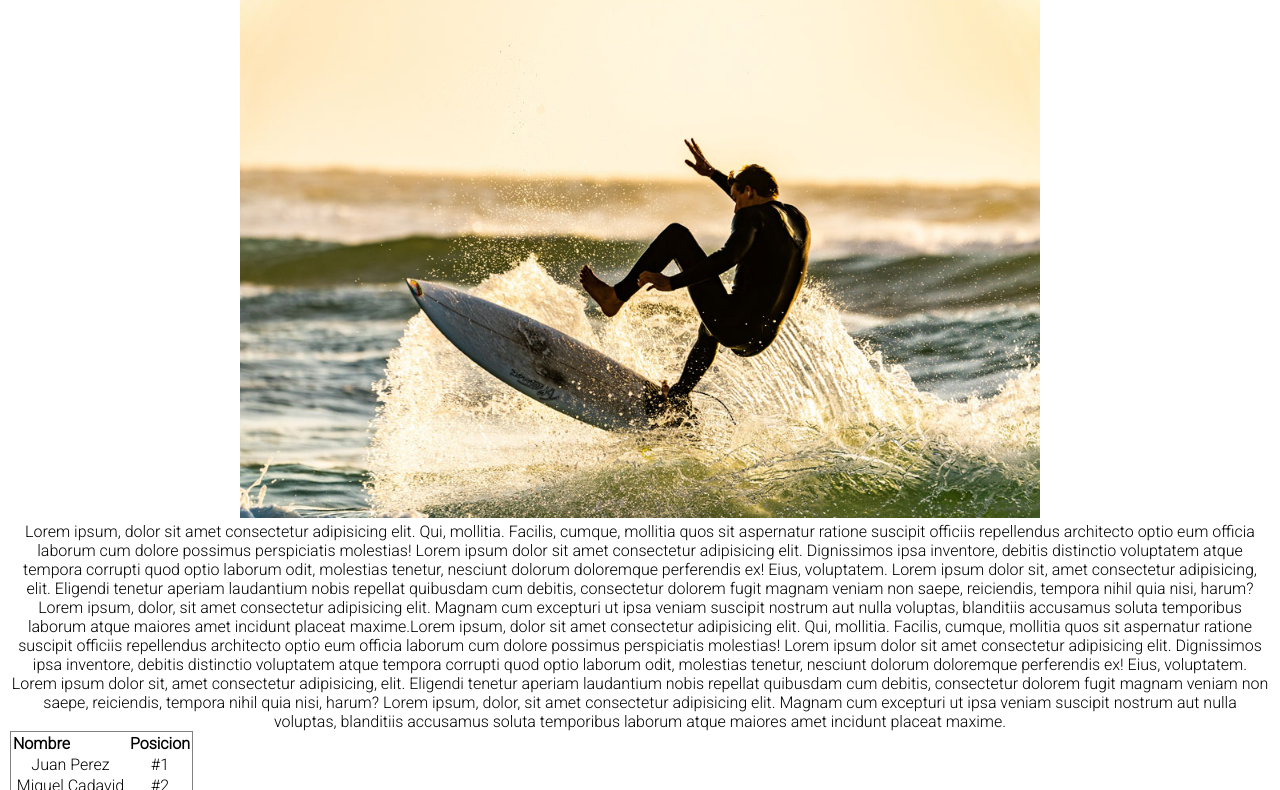
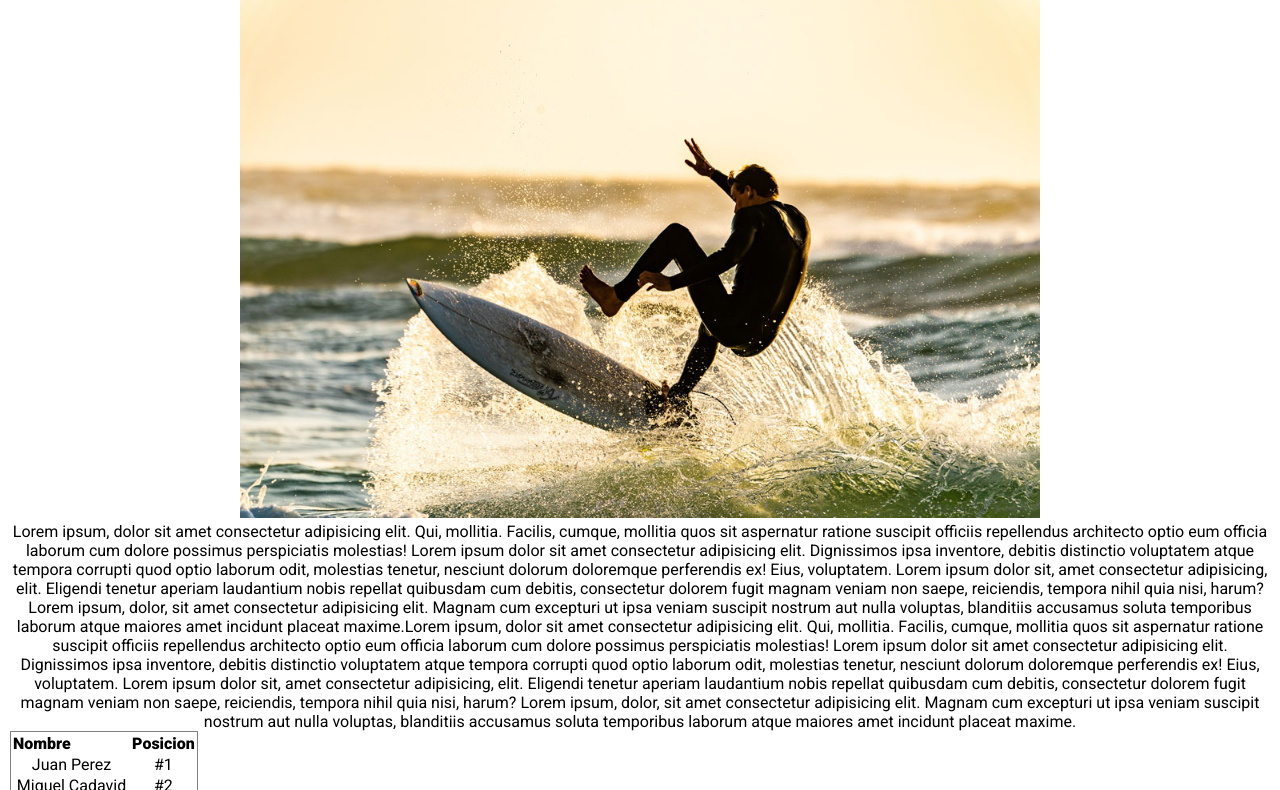
Before and after one commit to Tati-salazarc/Desarrollo-web, a plain HTML site: page pages/blog.html in a window 1280 px wide. Shown: the part 134-924 px from the top of the page. Drawn offline with Linux system fonts and the light colour scheme.

Commit message:
ajuste en las demas paginascon fuentes

```diff
--- a/pages/blog.html
+++ b/pages/blog.html
@@ -5,7 +5,7 @@
     <link rel="shortcut icon" href="assets/img/logo.png">
     <link rel="preconnect" href="https://fonts.googleapis.com">
     <link rel="preconnect" href="https://fonts.gstatic.com" crossorigin>
-    <link href="https://fonts.googleapis.com/css2?family=Roboto:wght@300&display=swap" rel="stylesheet">
+    <link href="https://fonts.googleapis.com/css2?family=Roboto:wght@100;300;400;900&display=swap" rel="stylesheet">
     <title>Blog</title>
 </head>
 <body>
```
Also changed, not shown: pages/contacto.html (+1 -1 lines), pages/deportes.html (+1 -1 lines), css/style.css (indentation only).
